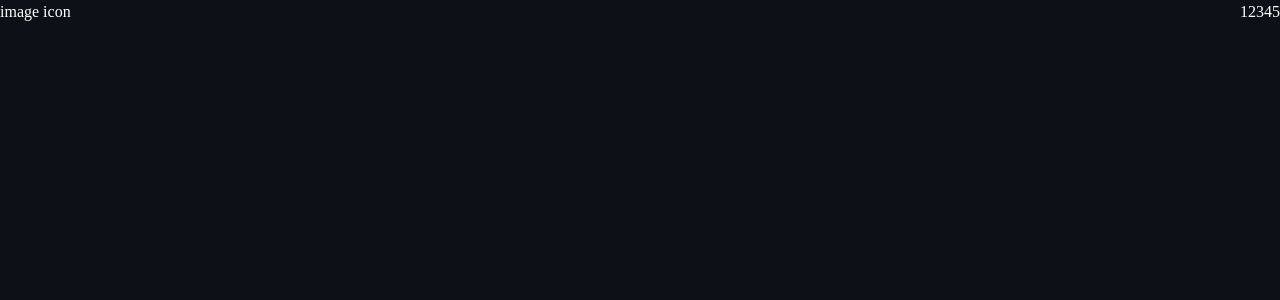
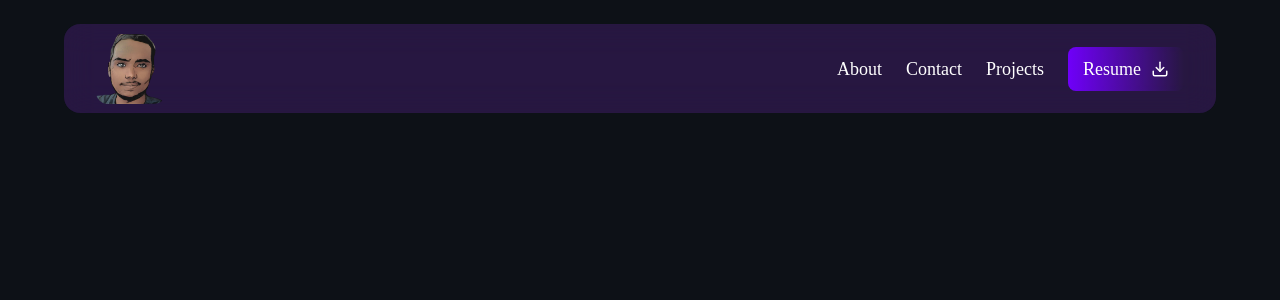
Before and after one commit to khurshedeth/data-entry, a Next.js app: page / in a window 1280 px wide. Shown: the top 300 px of the page. Built offline with nearby package versions, Linux system fonts and the light colour scheme.

Commit message:
navbar-change

```diff
--- a/components/NabBar.js
+++ b/components/NabBar.js
@@ -1,19 +1,31 @@
-import React from 'react'
+import React from "react";
+import khurshid from "../assets/khurshid.png";
+import Image from "next/image";
+import {FiDownload} from "react-icons/fi"
+function NavBar() {
+  return (
+    <nav className="z-[1000] backdrop-filter backdrop-blur-lg flex my-6 mx-[4rem] max-md:mx-[1rem] px-[2rem] py-[0.6rem] justify-between items-center
+     rounded-2xl bg-purple-600/20 sticky top-[24px]">
+      <a>
+        <Image src={khurshid} alt="error" className="w-[70px] rounded-xl" />
+      </a>
 
-function NabBar() {
-  return (
-    <div className=' text-red-600 flex flex-row justify-between'>
-    <div>image icon</div>
-    <div>
-    <a>1</a>
-    <a>2</a>
-    <a>3</a>
-    <a>4</a>
-    <a>5</a>
-
-    </div>
-    </div>
-  )
+      <ul className="flex space-x-6 text-lg items-center max-md:hidden capitalize">
+        <li className=" cursor-pointer">
+          <a href="#">about</a>
+        </li>
+        <li className=" cursor-pointer">
+          <a href="#">contact</a>
+        </li>
+        <li className=" cursor-pointer">
+          <a href="#">projects</a>
+        </li>
+        <div className=" flex gap-2.5 items-center bg-gradient-to-r from-[#7000fa] px-[15px] py-2 hover:bg-gradient-to-b rounded-lg">
+        Resume<FiDownload/>
+        </div>
+      </ul>
+    </nav>
+  );
 }
 
-export default NabBar
+export default NavBar;
--- a/pages/index.js
+++ b/pages/index.js
@@ -11,8 +11,11 @@ export default function Home() {
         <link rel="icon" href="/favicon.ico" />
       </Head>
 
-      <main className=" max-w-[1440] mx-auto my-0">
-        <NabBar/>
+      <main>
+      <div className=" max-w-[1440] mx-auto my-0">
+      <NabBar/>
+      </div>
+
       </main>
     </div>
   );
```
Also changed, not shown: assets/khurshid.png (added), assets/me.png (added).
